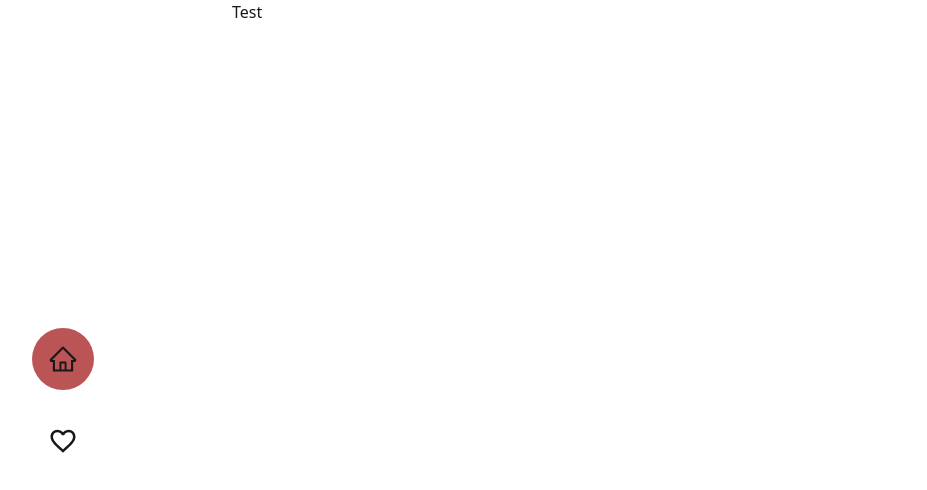
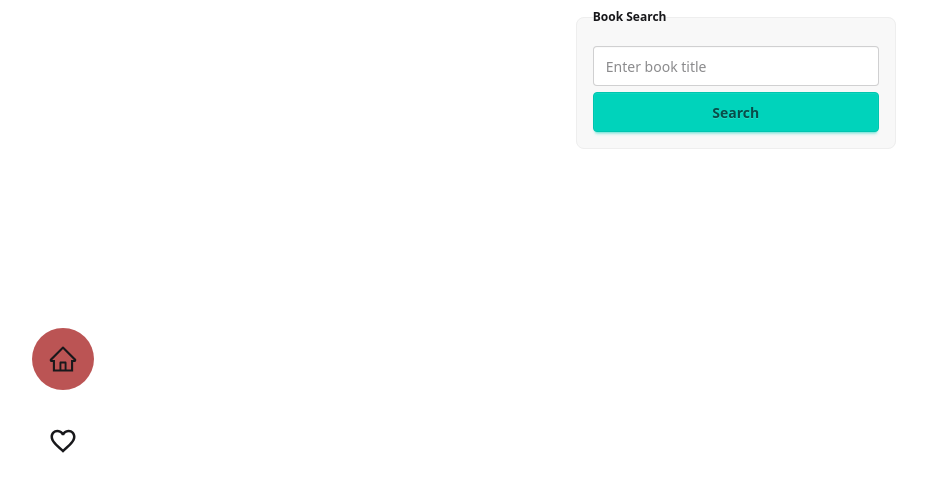
Before and after one commit to Vitdcode/BookVault, a React (Vite) app: page /home in a window 1280 px wide. Shown: the top 490 px of the page, without its empty margins (8-935 px from the left). Built offline with nearby package versions, Linux system fonts and the light colour scheme.

Commit message:
feat: implemented basic books search with Google Books API which for now returns the book title and book image

```diff
--- a/src/App.jsx
+++ b/src/App.jsx
@@ -5,8 +5,6 @@ import { AiOutlineHome } from "react-icons/ai";
 import { MdFavoriteBorder } from "react-icons/md";
 
 function App() {
-  const [activeMenu, setActiveMenu] = useState(1);
-
   const links = [
     { id: 1, path: "/home", icon: <AiOutlineHome size={30} /> },
     { id: 2, path: "/favorites", icon: <MdFavoriteBorder size={30} /> },
@@ -27,7 +25,7 @@ function App() {
           </NavLink>
         ))}
       </div>
-      <div>
+      <div className="flex justify-center w-screen">
         <Outlet />
       </div>
     </div>
--- a/src/routing-components/Home,.jsx
+++ b/src/routing-components/Home,.jsx
@@ -1,8 +1,60 @@
+import { useState } from "react";
+
 const Home = () => {
+  const [searchInput, setSearchInput] = useState("");
+  const [books, setBooks] = useState([]);
+
+  const handleFetch = (e) => {
+    e.preventDefault();
+    const query = searchInput;
+    console.log(query);
+    const apiKey = import.meta.env.VITE_API_KEY;
+    const url = `https://www.googleapis.com/books/v1/volumes?q=${query}&key=${apiKey}`;
+
+    fetch(url)
+      .then((response) => response.json())
+      .then((data) => {
+        const bookData = data["items"][0]["volumeInfo"];
+        console.log(bookData);
+        const bookID = data["items"][0].id;
+        console.log(data);
+        setBooks([
+          ...books,
+          {
+            id: bookID,
+            title: bookData.title,
+            coverUrl: bookData["imageLinks"].thumbnail,
+          },
+        ]);
+      })
+      .catch((error) => console.error("Error:", error));
+  };
+
   return (
-    <div>
-      <h1>Test</h1>
-    </div>
+    <>
+      <form onSubmit={(e) => handleFetch(e)}>
+        <fieldset className="fieldset w-xs bg-base-200 border border-base-300 p-4 rounded-box">
+          <legend className="fieldset-legend">Book Search</legend>
+          <input
+            type="text"
+            value={searchInput}
+            onChange={(e) => setSearchInput(e.target.value)}
+            className="input"
+            placeholder="Enter book title"
+          />
+          <button role="submit" className="btn btn-accent">
+            Search
+          </button>
+        </fieldset>
+      </form>
+      {books &&
+        books.map((book) => (
+          <div key={book.id}>
+            <h1>{book.title}</h1>
+            <img src={book.coverUrl} alt="" />
+          </div>
+        ))}
+    </>
   );
 };
 
```
Also changed, not shown: 1 other file (tests, documents, lock files or other folders).
